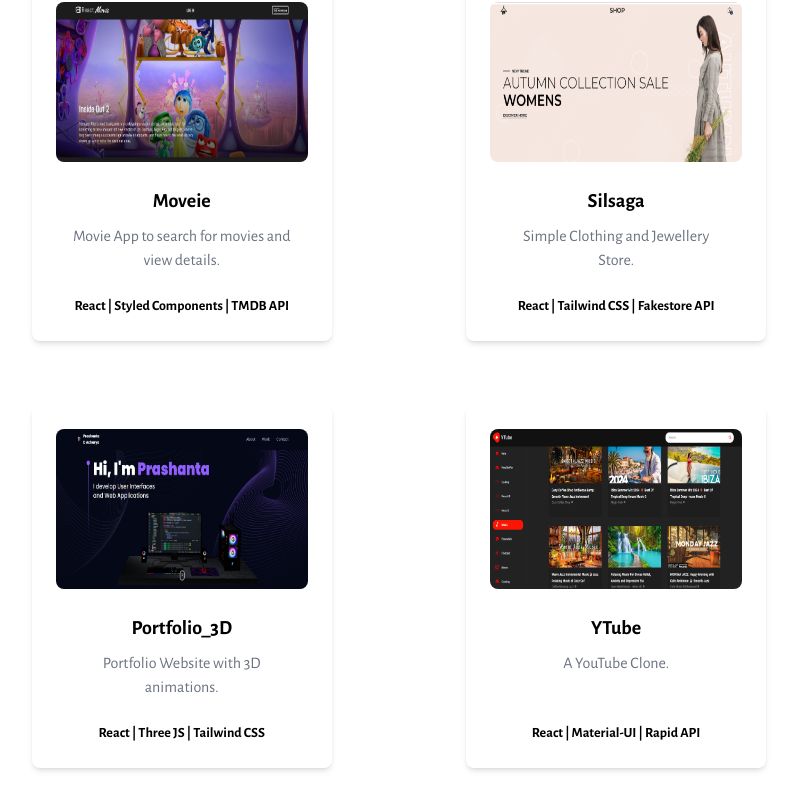
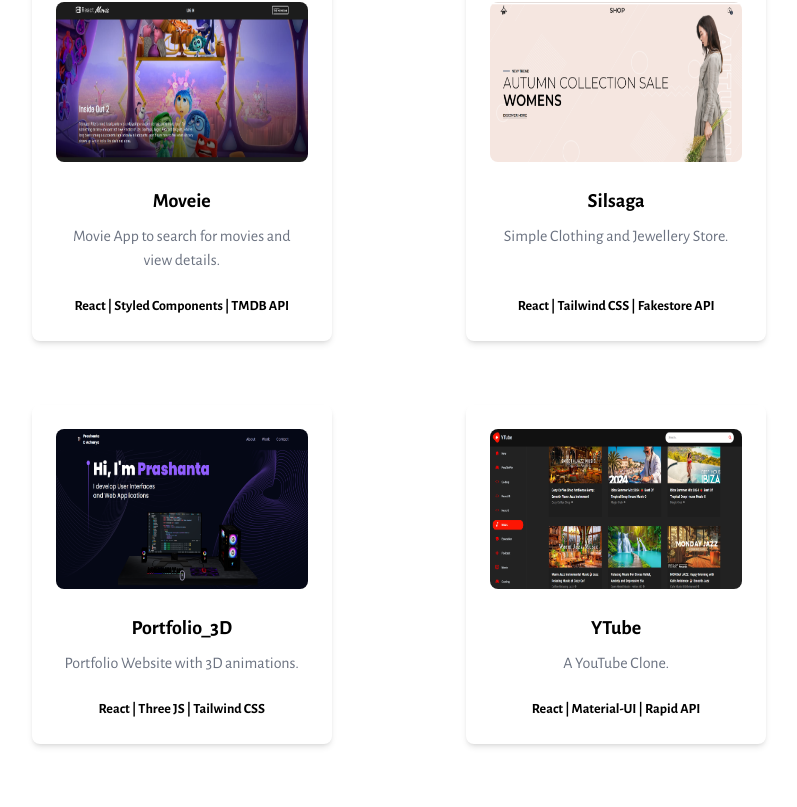
Before and after one commit to PrashantaDA/Portfolio, a React (Vite) app: page / in a window 1280 px wide. Shown: the part 1990-2797 px from the top of the page, without its empty margins (241-1038 px from the left). Built offline with nearby package versions, Linux system fonts and the light colour scheme.

Commit message:
Updated styles

```diff
--- a/src/components/Cards.jsx
+++ b/src/components/Cards.jsx
@@ -35,7 +35,7 @@
 
 		<div className="dark:text-dtext flex flex-col gap-2 mt-2 text-center h-full">
 			<h2 className="text-xl font-semibold mt-4">{title}</h2>
-			<p className="max-w-[90%] mx-auto text-gray-500 leading-6">{desc}</p>
+			<p className="px-2 text-center text-gray-500 leading-6">{desc}</p>
 			<h3 className="text-sm font-semibold pt-4 mt-auto">
 				{tech &&
 					tech.map((item, index) => (
```
